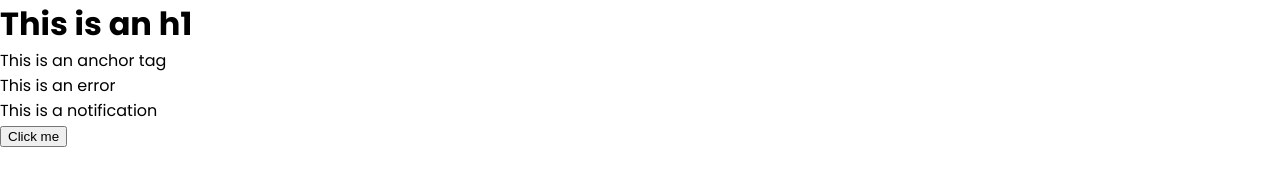
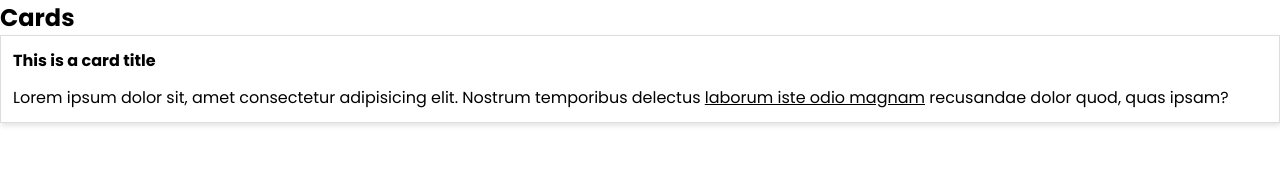
Before and after one commit to rhkearns/sass-tut, a website: page index.html in a window 1280 px wide. Drawn offline with Linux system fonts and the light colour scheme.

Commit message:
add card example to index

```diff
--- a/index.html
+++ b/index.html
@@ -8,10 +8,20 @@
 		<title>Complete SASS</title>
 	</head>
 	<body>
-    <h1>This is an h1</h1>
-    <a href="#">This is an anchor tag</a>
-    <p class="error">This is an error</p>
-    <p class="notification">This is a notification</p>
-    <button>Click me</button>
-  </body>
+		<!-- colors -->
+		<!-- font sizes -->
+		<!-- buttons -->
+		<!-- cards -->
+		<h2>Cards</h2>
+		<div class="card">
+			<h1 class="card-title">This is a card title</h1>
+			<p class="card-body">
+				Lorem ipsum dolor sit, amet consectetur adipisicing elit. Nostrum
+				temporibus delectus <a href="#"> laborum iste odio magnam</a> recusandae
+				dolor quod, quas ipsam?
+			</p>
+		</div>
+		<!-- grid system -->
+		<!-- utilities -->
+	</body>
 </html>
```
